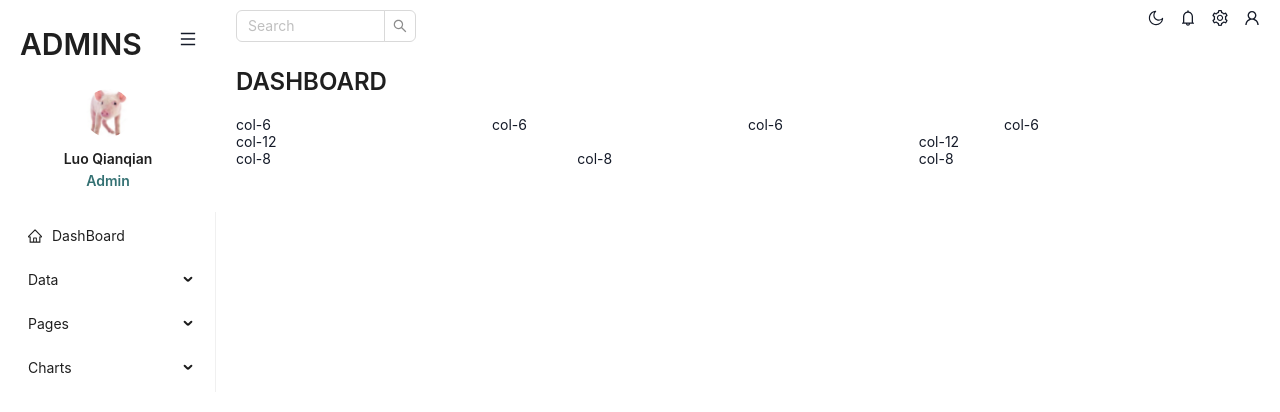
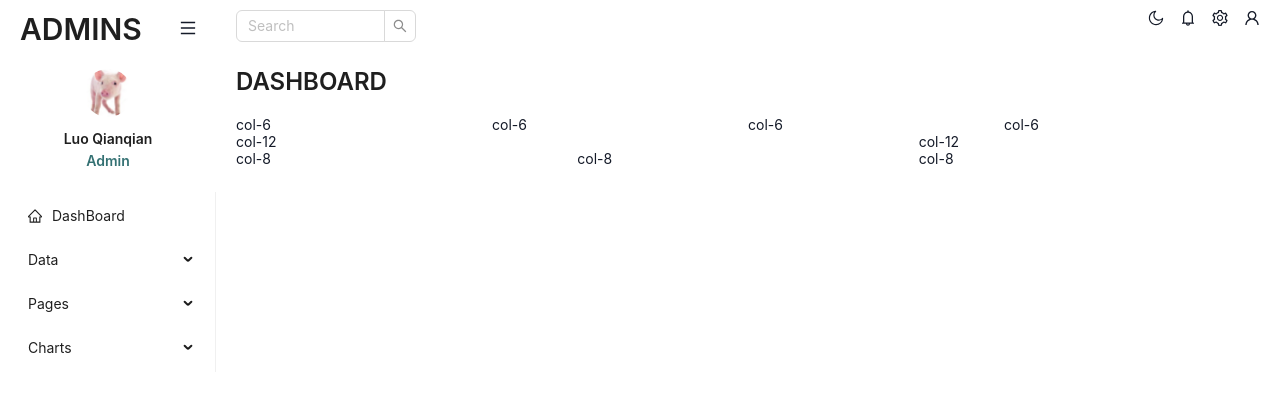
Before and after one commit to Luoqianqian/youkawei-admin, a React (Vite) app: page / in a window 1280 px wide. Shown: the top 412 px of the page. Built offline with nearby package versions, Linux system fonts and the light colour scheme.

Commit message:
优化sidebar布局

```diff
--- a/src/pages/global/SideBar.tsx
+++ b/src/pages/global/SideBar.tsx
@@ -10,7 +10,7 @@ import {
   MenuOutlined,
 } from '@ant-design/icons';
 import type { MenuProps } from 'antd';
-import { Avatar, Menu, Typography } from 'antd';
+import { Avatar, ConfigProvider, Menu, Typography } from 'antd';
 import './index.css';
 
 type MenuItem = Required<MenuProps>['items'][number];
@@ -86,7 +86,9 @@ const SideBar: React.FC = () => {
   const [stateOpenKeys, setStateOpenKeys] = useState(['2', '23']);
 
   const onOpenChange: MenuProps['onOpenChange'] = (openKeys) => {
-    const currentOpenKey = openKeys.find((key) => stateOpenKeys.indexOf(key) === -1);
+    const currentOpenKey = openKeys.find(
+      (key) => stateOpenKeys.indexOf(key) === -1,
+    );
     // open
     if (currentOpenKey !== undefined) {
       const repeatIndex = openKeys
@@ -123,13 +125,19 @@ const SideBar: React.FC = () => {
       {!collapsed && (
         <div className="side-top">
           <div className="header">
-            <Title level={2}> ADMINS </Title>
-            <MenuOutlined onClick={toggleHandler} />
+            <Title style={{ padding: 0, margin: 0 }} level={2}>
+              {' '}
+              ADMINS{' '}
+            </Title>
+            <MenuOutlined style={{ marginTop: 10 }} onClick={toggleHandler} />
           </div>
           <Avatar size={50} src="../../../public/pig.jpg" />
           <div className="texts">
             <Text strong> Luo Qianqian </Text>
-            <Text strong style={{ color: '#347173' }} > Admin </Text>
+            <Text strong style={{ color: '#347173' }}>
+              {' '}
+              Admin{' '}
+            </Text>
           </div>
         </div>
       )}
--- a/src/pages/global/index.css
+++ b/src/pages/global/index.css
@@ -9,6 +9,8 @@
     width: 100%;
     display: flex;
     justify-content: space-between;
+    align-items: start;
+    padding: 10px 0;
   }
   .texts {
     display: flex;
```
